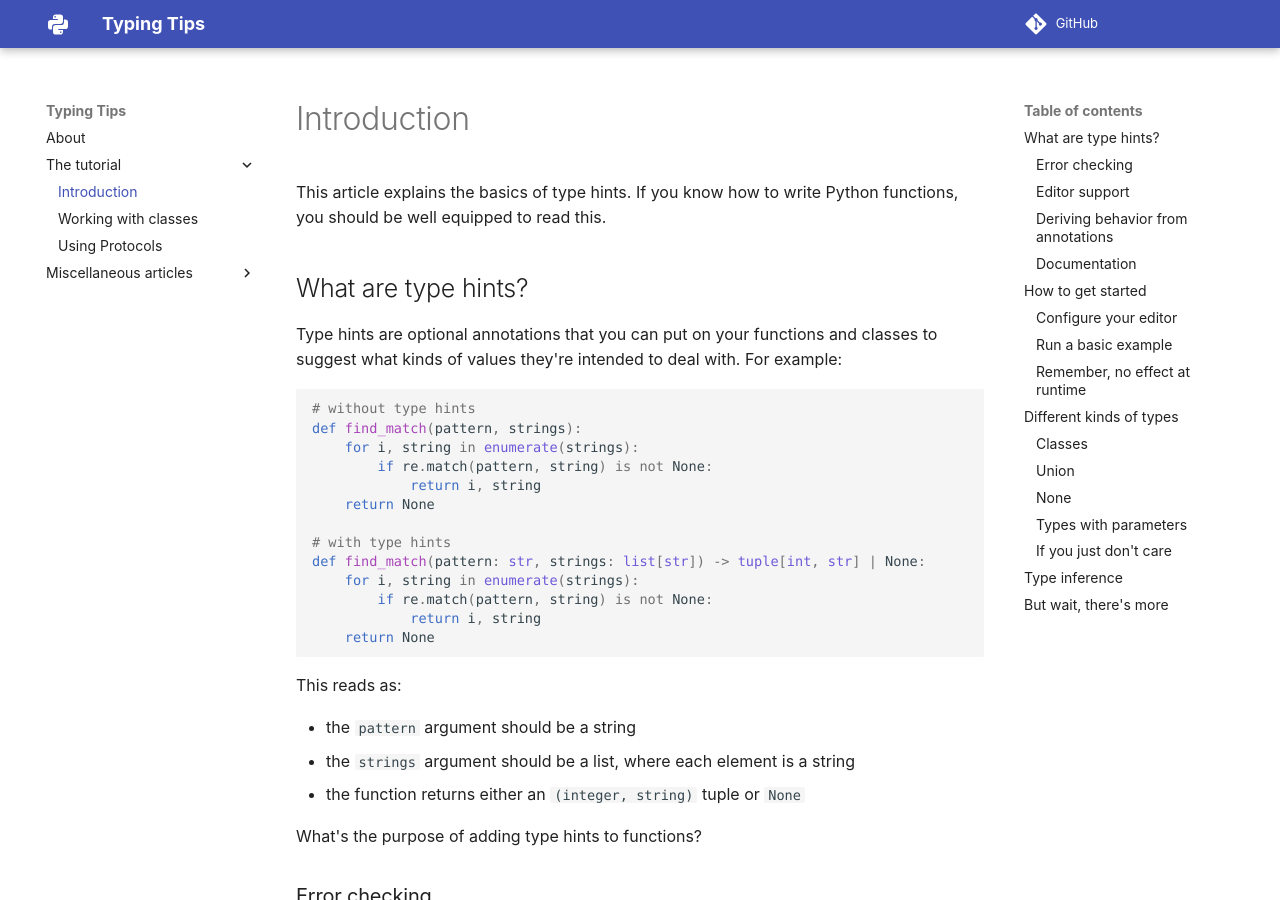
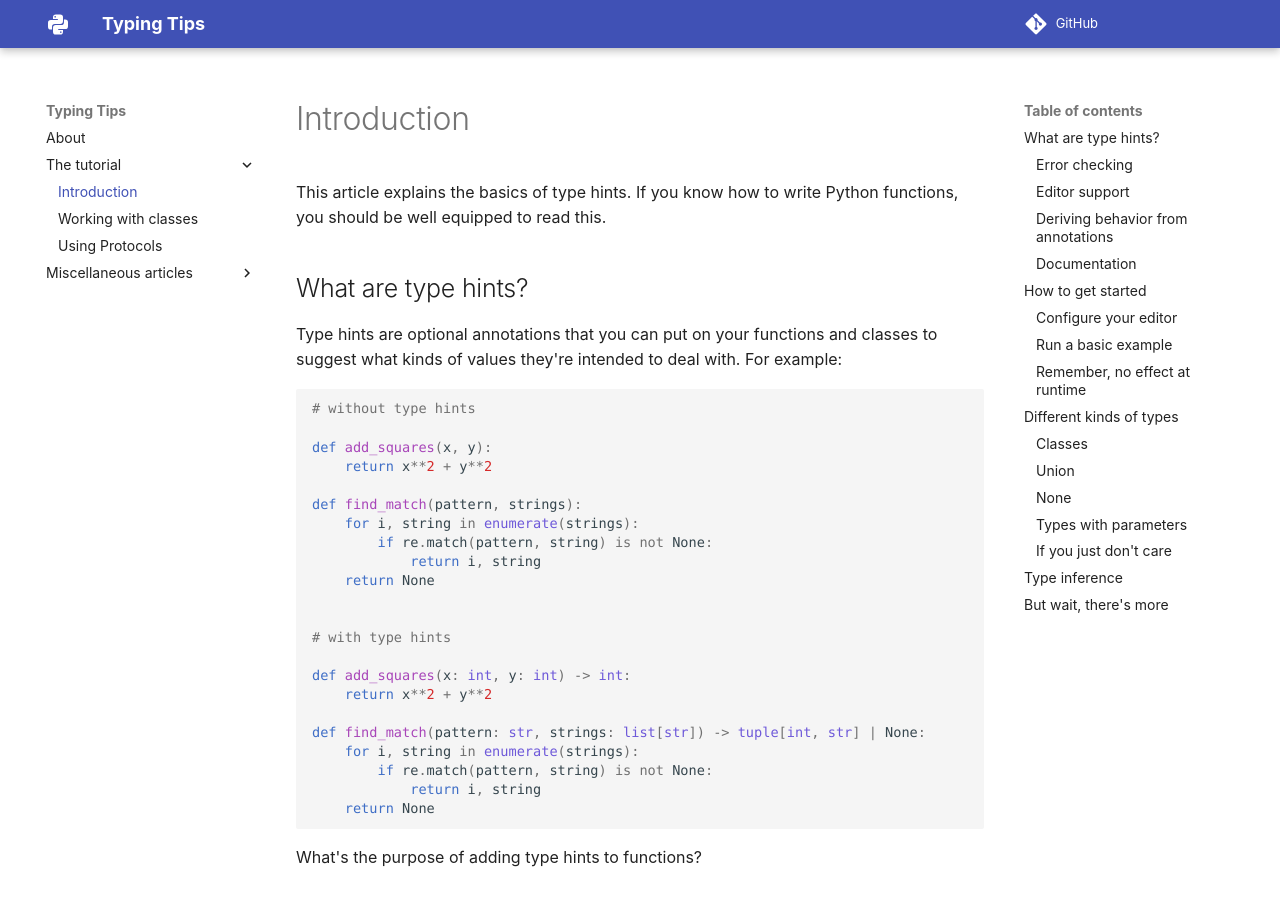
Before and after one commit to decorator-factory/typing-tips, an MkDocs documentation site: the page built from docs/tutorial/0-start-here/index.md, in a window 1280 px wide and 900 px high. Built offline with MkDocs 1.6.1 and Material for MkDocs 9.7.7, drawn with Linux system fonts in a browser that asks for light colours; emoji names are drawn with the system emoji font; plug-ins that fetch from the network failed and are left out; comment, search, counter and statistics services are not loaded; some of the changed text lies outside the part shown.

Commit message:
Add simpler function to the initial example, and add more info about `object`

````diff
--- a/docs/tutorial/0-start-here/index.md
+++ b/docs/tutorial/0-start-here/index.md
@@ -10,25 +10,28 @@ to suggest what kinds of values they're intended to deal with. For example:
 
 ```py
 # without type hints
+
+def add_squares(x, y):
+    return x**2 + y**2
+
 def find_match(pattern, strings):
     for i, string in enumerate(strings):
         if re.match(pattern, string) is not None:
             return i, string
     return None
 
+
 # with type hints
+
+def add_squares(x: int, y: int) -> int:
+    return x**2 + y**2
+
 def find_match(pattern: str, strings: list[str]) -> tuple[int, str] | None:
     for i, string in enumerate(strings):
         if re.match(pattern, string) is not None:
             return i, string
     return None
 ```
-
-This reads as:
-
-- the `pattern` argument should be a string
-- the `strings` argument should be a list, where each element is a string
-- the function returns either an `(integer, string)` tuple or `None`
 
 What's the purpose of adding type hints to functions?
 
@@ -260,6 +265,15 @@ def create_dog(height: int) -> Dog:
     dog = Dog()
     dog.grow(height)
     return dog
+```
+
+Every Python object is an instance of the `object` class, so if you want to accept any value
+in your function, you can use `object` as the type hint:
+
+```py
+def print_twice(thing: object) -> None:
+    print(thing)
+    print(thing)
 ```
 
 ### Union
@@ -324,6 +338,7 @@ It's often used in combination with `|`, because accepting "something or `None`"
     ```
     omitting `-> None` doesn't mean the same thing, it means that you forgot to specify the return type.
 
+
 ### Types with parameters
 
 Collections such as `list`, `dict`, `set` require parameters when you use them in type hints.
@@ -350,6 +365,7 @@ def count(strings: list[str]) -> dict[str, int]:
 
     This is a "variable annotation" as opposed to a parameter annotation or return type annotation.
 
+
 ### If you just don't care
 
 If your type checker refuses to cooperate, you can use `typing.Any`.
@@ -366,9 +382,7 @@ def resurrect(being: Any) -> None:
 ```
 For example, `json.loads()` and `pickle.loads()` both return `Any`.
 
-This is handy, but don't overuse `Any`. By design, `Any` will prevent type checkers from
-detecting all the "wrong stuff" you will do with the value.
-<!-- ^perhaps this should be better worded -->
+This is handy, but don't overuse `Any`. By design, `Any` will prevent type checkers from finding issues.
 
 If you want to use `Any`, read these first:
 
````
Also changed, not shown: other parts of docs/tutorial/0-start-here/index.md (+2 -0 lines).
